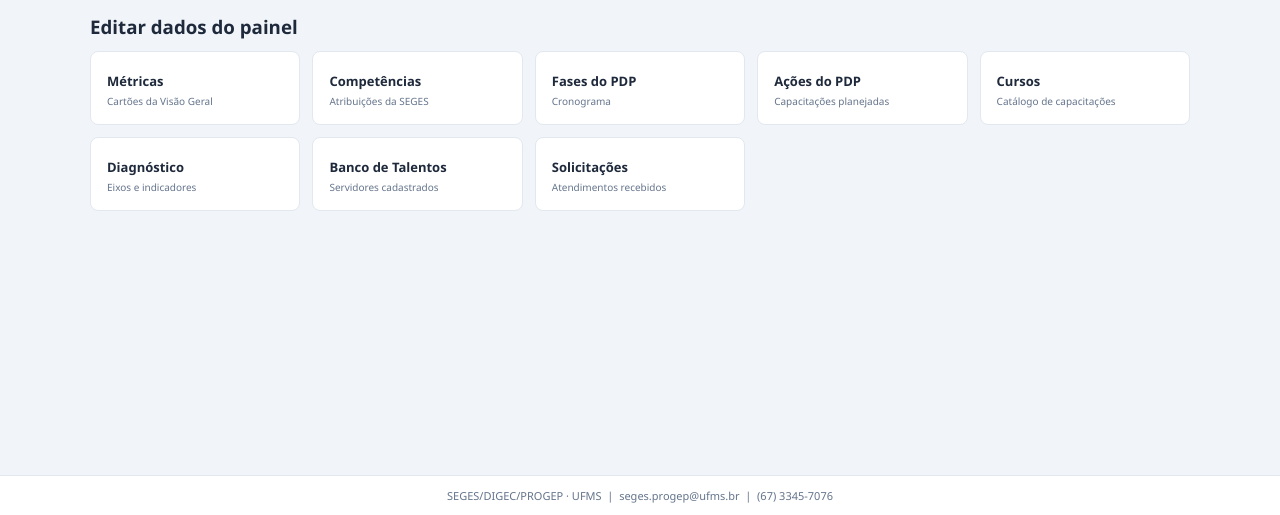
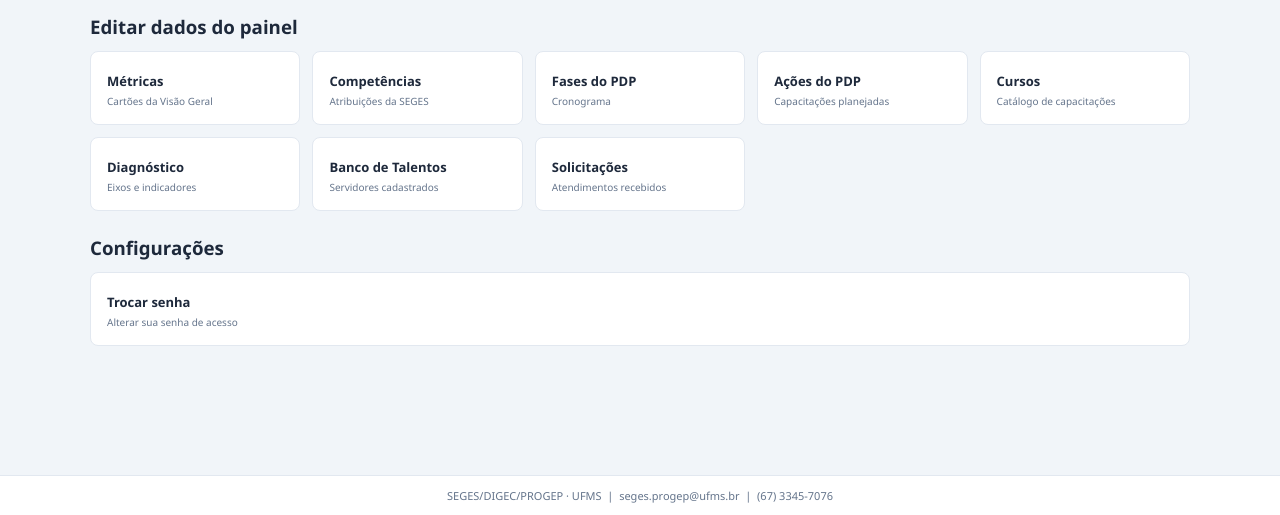
Before and after one commit to efdarkside/painelseges, a Flask app: page /admin in a window 1280 px wide. Shown: the part 285-800 px from the top of the page. Run offline with Flask 3, Linux system fonts and the light colour scheme; the visitor is signed in with stand-in values (Sample User, id 1); data comes from the database, SQL or seed files in the repository; data that the repository does not hold is empty; some libraries are stand-ins or nearby versions.

Commit message:
Add files via upload

```diff
--- a/app.py
+++ b/app.py
@@ -163,17 +163,29 @@ def init_db():
     db.commit()
 
     # ----- Seed: usuário admin padrão -----
+    # A senha vem da variável de ambiente ADMIN_PASSWORD; se não definida, usa um padrão
+    admin_password = os.environ.get('ADMIN_PASSWORD', 'seges2026')
+    admin_username = os.environ.get('ADMIN_USERNAME', 'admin')
+
     existe = cur.execute('SELECT COUNT(*) FROM usuarios').fetchone()[0]
     if existe == 0:
         cur.execute(
             'INSERT INTO usuarios (username, password_hash, nome, email) VALUES (?,?,?,?)',
             (
-                'admin',
-                generate_password_hash('seges2026'),
+                admin_username,
+                generate_password_hash(admin_password),
                 'Administrador SEGES',
                 'seges.progep@ufms.br'
             )
         )
+    else:
+        # Se já existir admin e a env ADMIN_PASSWORD estiver definida, atualiza a senha
+        # (permite trocar a senha pelo painel do Render sem precisar de Shell)
+        if os.environ.get('ADMIN_PASSWORD'):
+            cur.execute(
+                'UPDATE usuarios SET password_hash = ? WHERE username = ?',
+                (generate_password_hash(admin_password), admin_username)
+            )
 
     # ----- Seed: competências (REAIS, da Resolução n° 682-CD/2026) -----
     if cur.execute('SELECT COUNT(*) FROM competencias').fetchone()[0] == 0:
@@ -467,6 +479,38 @@ TABELAS = {
 }
 
 
+@app.route('/admin/trocar-senha', methods=['GET', 'POST'])
+@login_required
+def admin_trocar_senha():
+    """Permite ao administrador trocar a própria senha pelo navegador."""
+    if request.method == 'POST':
+        senha_atual = request.form.get('senha_atual', '')
+        nova_senha = request.form.get('nova_senha', '')
+        confirmar = request.form.get('confirmar', '')
+
+        db = get_db()
+        user = db.execute(
+            'SELECT * FROM usuarios WHERE id = ?', (session['user_id'],)
+        ).fetchone()
+
+        if not check_password_hash(user['password_hash'], senha_atual):
+            flash('Senha atual incorreta.', 'danger')
+        elif len(nova_senha) < 8:
+            flash('A nova senha deve ter pelo menos 8 caracteres.', 'danger')
+        elif nova_senha != confirmar:
+            flash('A confirmação não confere com a nova senha.', 'danger')
+        else:
+            db.execute(
+                'UPDATE usuarios SET password_hash = ? WHERE id = ?',
+                (generate_password_hash(nova_senha), session['user_id'])
+            )
+            db.commit()
+            flash('Senha alterada com sucesso!', 'success')
+            return redirect(url_for('admin'))
+
+    return render_template('trocar_senha.html')
+
+
 @app.route('/admin/<tabela>')
 @login_required
 def admin_listar(tabela):
--- a/templates/admin.html
+++ b/templates/admin.html
@@ -30,5 +30,10 @@
     <a href="{{ url_for('admin_listar', tabela='talentos') }}" class="admin-link"><i class="ti ti-star"></i><span>Banco de Talentos</span><small>Servidores cadastrados</small></a>
     <a href="{{ url_for('admin_listar', tabela='solicitacoes') }}" class="admin-link"><i class="ti ti-headset"></i><span>Solicitações</span><small>Atendimentos recebidos</small></a>
   </div>
+
+  <h3 style="margin-top:24px;margin-bottom:12px">Configurações</h3>
+  <div class="admin-grid">
+    <a href="{{ url_for('admin_trocar_senha') }}" class="admin-link"><i class="ti ti-lock"></i><span>Trocar senha</span><small>Alterar sua senha de acesso</small></a>
+  </div>
 </div>
 {% endblock %}
```
Also changed, not shown: templates/trocar_senha.html (added, +31 -0 lines).
